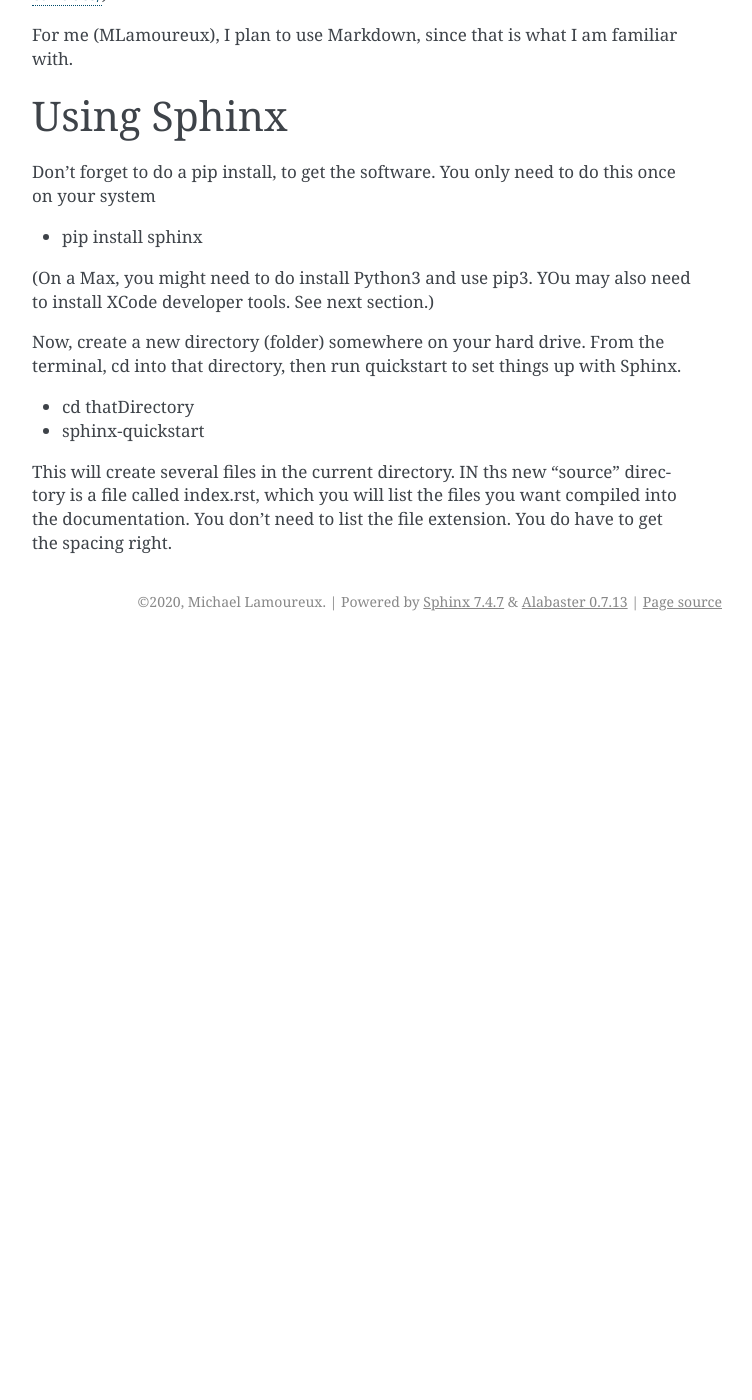
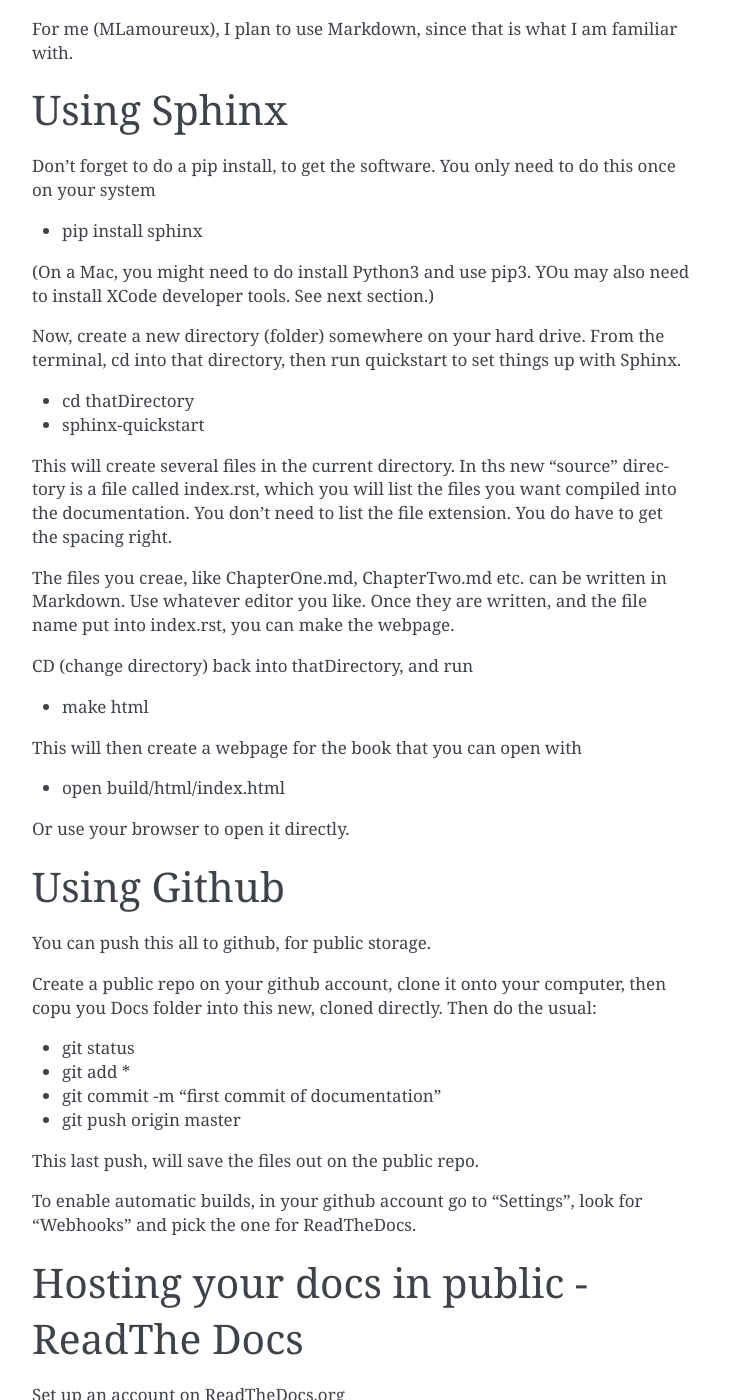
Before and after one commit to mlamoureux/Docs, a Sphinx documentation site: the page built from JupMoons/source/CreatingDocs.rst, in a window 1280 px wide and 1400 px high, scrolled down 839 px. Shown: the whole window, without its empty margins (388-1140 px from the left). Built offline with Sphinx 7.4.7, drawn with Linux system fonts in a browser that asks for light colours; before the commit the page ends 1480 px from its top, so only the background shows below that; some of the changed text lies outside the part shown.

Commit message:
Adding content

```diff
--- a/JupMoons/source/CreatingDocs.rst
+++ b/JupMoons/source/CreatingDocs.rst
@@ -1,8 +1,8 @@
 Creating Documentation
 ======================
 
-Using  Read The Docs
-^^^^^^^^^^^^^^^^^^^^
+Using Read The Docs
+===================
 
 I'm using a system called Read The Docs. You can read about it here ar: [readthedocs.org](https://readthedocs.org/)
 
@@ -37,7 +37,7 @@
 
 - pip install sphinx
 
-(On a Max, you might need to do install Python3 and use pip3. YOu may also need to install XCode developer tools. See next section.)
+(On a Mac, you might need to do install Python3 and use pip3. YOu may also need to install XCode developer tools. See next section.)
 
 Now, create a new directory  (folder) somewhere on your hard drive. From the terminal, cd into that directory, then  run quickstart to set things up with Sphinx.
 
@@ -45,4 +45,50 @@
 - sphinx-quickstart
 
 
-This will create several files in the current directory. IN ths new "source" directory is a file called index.rst, which you will list the files you want compiled into the documentation. You don't need to list the file extension. You do have to get the spacing right.
+This will create several files in the current directory. In ths new "source" directory is a file called index.rst, which you will list the files you want compiled into the documentation. You don't need to list the file extension. You do have to get the spacing right.
+
+The files you creae, like ChapterOne.md, ChapterTwo.md etc. can be written in Markdown. Use whatever editor you like. Once they are written, and the file name put into index.rst, you can make the webpage.
+
+CD (change directory) back into thatDirectory, and run
+
+- make html
+
+This will then create a webpage for the book that you can open with
+
+- open build/html/index.html
+
+Or use your browser to open it directly.
+
+Using Github
+============
+
+You can push this all to github, for public storage.
+
+Create a public repo on your github account, clone it onto your computer, then copu you Docs folder into this new, cloned directly. Then do the usual:
+
+- git status
+- git add *
+- git commit -m "first commit of documentation"
+- git push origin master
+
+This last push, will save the files out on the public repo.
+
+To enable automatic builds, in your github account go to "Settings", look for "Webhooks" and pick the one for ReadTheDocs.
+
+Hosting your docs in public - ReadThe Docs
+====================================
+
+Set up an account on ReadTheDocs.org
+
+Then Import a New Project, using their menu items. It will ask you to find your Github account, which you should do. Then select the repo that holds the documentation you want to use.
+
+Then build it. Look out for errors.
+
+Errors
+======
+
+One error I got was that the build failed, because it could not find a file contents.rst. The solution is to edit the config file conf.py, and add the line
+
+``
+master_doc = 'index'
+``
```
